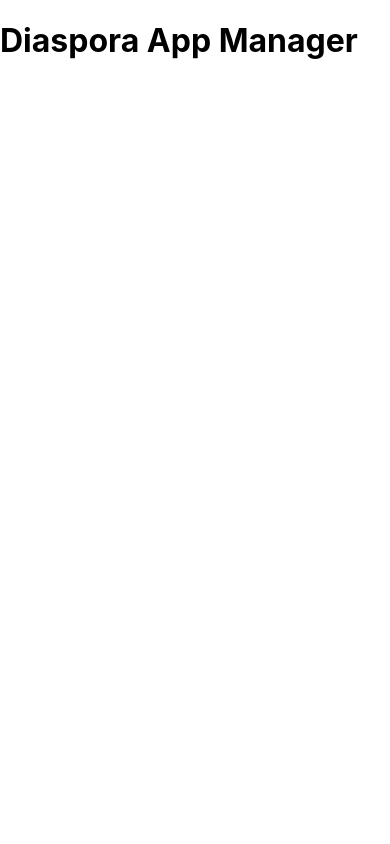
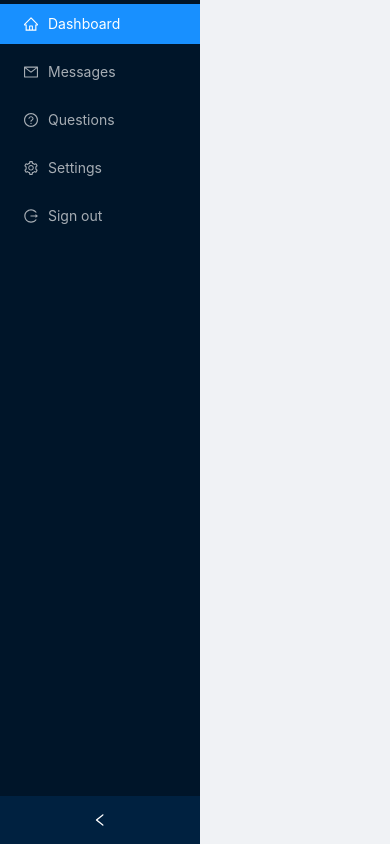
Before and after one commit to africa-covid-19-response-toolkit/diaspora-app-manager-v2, a React (Create React App) app: page / in a window 390 px wide. Built offline with nearby package versions, Linux system fonts and the light colour scheme.

Commit message:
feat: add responsive sidenav - placeholder menu items including Dashboard, Messages, Questions, Settings, & Sign out - added collapse functionality

```diff
--- a/src/App.js
+++ b/src/App.js
@@ -1,11 +1,12 @@
 import React from "react";
+import SideNav from "./components/Layout/SideNav";
 import { BrowserRouter } from "react-router-dom";
 
 function App() {
   return (
     <BrowserRouter>
       <div className="App">
-        <h1>Diaspora App Manager</h1>
+        <SideNav />
       </div>
     </BrowserRouter>
   );
--- /dev/null
+++ b/src/components/Layout/SideNav.js
@@ -0,0 +1,54 @@
+import React, {useState} from 'react';
+import { Layout, Menu } from 'antd';
+import {
+    HomeOutlined,
+    MailOutlined,
+    QuestionCircleOutlined,
+    SettingOutlined,
+    LogoutOutlined
+  } from '@ant-design/icons';
+
+const { Sider } = Layout;
+const INITIAL_COLLAPSE_STATE = false;
+
+const SideNav = () => {
+
+    const [collapsed, setCollapsed] = useState(INITIAL_COLLAPSE_STATE);
+
+    const handleCollapse = () => {
+        setCollapsed(!collapsed)
+    };
+
+    const renderMenu = () => {
+        return (
+            <Menu theme="dark" defaultSelectedKeys={['1']} mode="inline">
+                <Menu.Item key="1" icon={<HomeOutlined />}>
+                    Dashboard
+                </Menu.Item>
+                <Menu.Item key="2" icon={<MailOutlined />}>
+                    Messages
+                </Menu.Item>
+                <Menu.Item key="3" icon={<QuestionCircleOutlined />}>
+                    Questions
+                </Menu.Item>
+                <Menu.Item key="4" icon={<SettingOutlined />}>
+                    Settings
+                </Menu.Item>
+                <Menu.Item key="5" icon={<LogoutOutlined />}>
+                    Sign out
+                </Menu.Item>
+            </Menu>
+        )
+    };
+
+    return(
+        <Layout style={{ minHeight: '100vh' }}>
+            <div className="logo" />
+             <Sider collapsible collapsed={collapsed} onCollapse={handleCollapse}>
+                {renderMenu()}
+             </Sider>
+        </Layout>
+    )
+};
+
+export default SideNav;
--- a/src/index.css
+++ b/src/index.css
@@ -1,3 +1,5 @@
+@import '~antd/dist/antd.css';
+
 body {
   margin: 0;
   font-family: -apple-system, BlinkMacSystemFont, 'Segoe UI', 'Roboto', 'Oxygen',
```
Also changed, not shown: src/components/Layout/NavBar.js (deleted).
